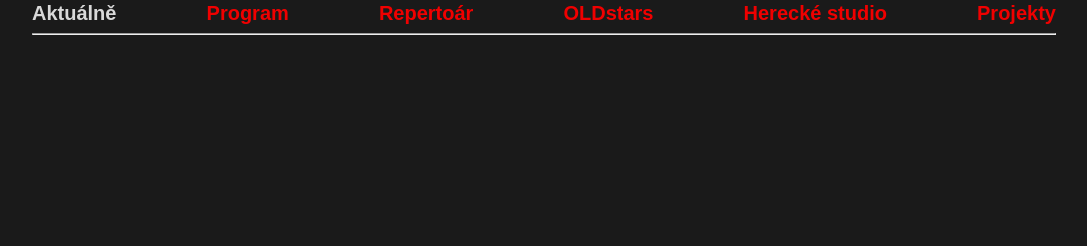
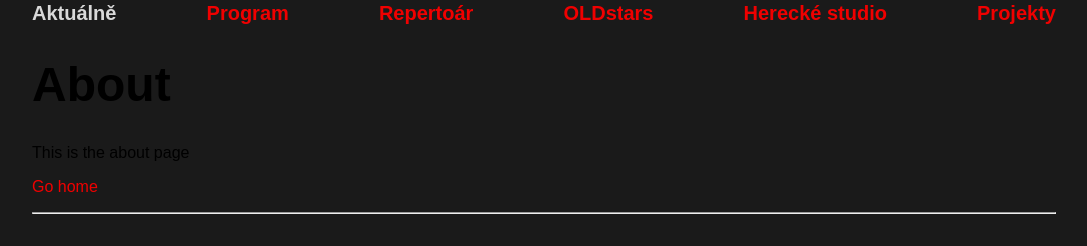
Before and after one commit to hrejsemnou/oldstars_web, a Next.js app: page / in a window 1280 px wide. Shown: the part 275-521 px from the top of the page, without its empty margins (96-1183 px from the left). Built offline with nearby package versions, Linux system fonts and the light colour scheme.

Commit message:
Fix broken content renering

```diff
--- a/pages/_app.tsx
+++ b/pages/_app.tsx
@@ -1,8 +1,9 @@
-import Layout from '../components/Layout'
+import { AppProps } from 'next/app';
+
 import '../styles/Styles.global.scss';
 
-const App = () => (
-  <Layout title="Divadlo OLDstars" />
+const App = ({ Component, pageProps }: AppProps) => (
+  <Component {...pageProps} />
 )
 
 export default App;
--- a/pages/index.tsx
+++ b/pages/index.tsx
@@ -1,7 +1,16 @@
-import App from './_app';
+import Link from 'next/link'
+import Layout from '../components/Layout'
 
-const IndexPage = () => (
-  <App />
+const AboutPage = () => (
+  <Layout title="About | Next.js + TypeScript Example">
+    <h1>About</h1>
+    <p>This is the about page</p>
+    <p>
+      <Link href="/">
+        <a>Go home</a>
+      </Link>
+    </p>
+  </Layout>
 )
 
-export default IndexPage
+export default AboutPage
```
